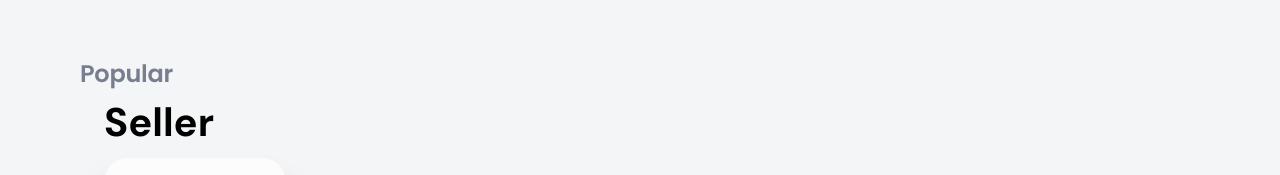
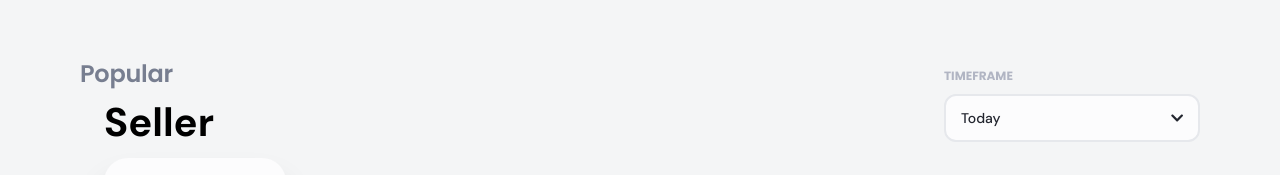
Before and after one commit to Sukhanberliyev/NFT-website, a React (Create React App) app: page / in a window 1280 px wide. Shown: the part 2363-2538 px from the top of the page. Built offline with nearby package versions, Linux system fonts and the light colour scheme.

Commit message:
add custom dropdown

```diff
--- a/public/index.html
+++ b/public/index.html
@@ -28,6 +28,10 @@
       href="https://fonts.googleapis.com/css2?family=DM+Sans:ital,wght@0,400;0,500;0,700;1,400;1,500;1,700&display=swap"
       rel="stylesheet"
     />
+    <link
+      href="https://maxcdn.bootstrapcdn.com/font-awesome/4.7.0/css/font-awesome.min.css"
+      rel="stylesheet"
+    />
     <title>NFT Marketplace</title>
   </head>
   <body>
--- a/src/components/Popular/PopularTop.js
+++ b/src/components/Popular/PopularTop.js
@@ -1,7 +1,26 @@
 import React from "react";
+import Dropdown from "../UI/Dropdown";
+import DropdownTwo from "../UI/Dropdown";
 
 // importing css
 import classes from "./PopularTop.module.css";
+
+// DUMMY DATA for dropdown
+
+const DUMMY_ITEMS = [
+  {
+    id: 1,
+    value: "Pulp fiction",
+  },
+  {
+    id: 2,
+    value: "The presitge",
+  },
+  {
+    id: 3,
+    value: "The godfather",
+  },
+];
 
 const PopularTop = () => {
   return (
@@ -16,7 +35,11 @@ const PopularTop = () => {
           </ul>
         </div>
       </div>
-      <div className={classes.field}></div>
+      <div className={classes.field}>
+        <p className={classes.label}>TIMEFRAME</p>
+        {/* <Dropdown title="Select Movie" items={DUMMY_ITEMS} /> */}
+        <DropdownTwo />
+      </div>
     </div>
   );
 };
--- a/src/components/Popular/PopularTop.module.css
+++ b/src/components/Popular/PopularTop.module.css
@@ -64,3 +64,14 @@
   line-height: 1.2;
   color: #777E90;
 }
+
+.field {
+  max-width: 256px;
+}
+.label {
+  margin-bottom: 12px;
+  font-size: 12px;
+  line-height: 1;
+  font-weight: 700;
+  color: #B1B5C3;
+}
--- /dev/null
+++ b/src/components/UI/Dropdown.css
@@ -0,0 +1,50 @@
+.select {
+  min-width: 256px;
+  position: relative;
+}
+.current {
+  float: none;
+  display: flex;
+  justify-content: space-between;
+  align-items: center;
+  border: 2px solid #e6e8ec;
+  background-color: #FCFCFD;
+  font-size: 14px;
+  border-radius: 12px;
+  font-weight: 500;
+  color: #23262f;
+  width: 100%;
+  height: 48px;
+  cursor: pointer;
+  padding: 15px;
+}
+
+.list {
+  position: absolute;
+  top: 110%;
+  left: 0;
+  right: 0;
+  display: flex;
+  flex-direction: column;
+  border: 2px solid #E6E8EC;
+  background-color: #FCFCFD;
+  font-size: 14px;
+  width: 100%;
+  border-radius: 12px;
+  list-style: none;
+  overflow: hidden;
+  z-index: 10;
+}
+.option {
+  padding: 15px;
+  cursor: pointer;
+}
+
+.option:hover {
+  background-color: #f6f6f6;
+}
+
+.selected {
+  font-weight: 500;
+  color: #3772FF;
+}
--- /dev/null
+++ b/src/components/UI/Dropdown.js
@@ -0,0 +1,49 @@
+import React, { useState } from "react";
+import { FontAwesomeIcon } from "@fortawesome/react-fontawesome";
+import { faChevronDown, faChevronUp } from "@fortawesome/free-solid-svg-icons";
+
+import "./Dropdown.css";
+
+const options = ["Today", "Morning", "Dinner", "Evening"];
+
+const DropdownTwo = () => {
+  const [open, setOpen] = useState(false);
+  const [selection, setSelection] = useState(null);
+  const toggleHandler = () => {
+    setOpen(!open);
+  };
+
+  const optionClicked = (value) => () => {
+    setSelection(value);
+    setOpen(false);
+    console.log(setSelection);
+  };
+
+  return (
+    <div tabIndex="0" className="select">
+      <div onClick={toggleHandler} className="current">
+        {selection || "Today"}
+        {open ? (
+          <FontAwesomeIcon icon={faChevronUp} />
+        ) : (
+          <FontAwesomeIcon icon={faChevronDown} />
+        )}
+      </div>
+      {open && (
+        <ul className="list">
+          {options.map((option) => (
+            <li
+              className="option"
+              onClick={optionClicked(option)}
+              key={Math.random()}
+            >
+              {option}
+            </li>
+          ))}
+        </ul>
+      )}
+    </div>
+  );
+};
+
+export default DropdownTwo;
```
Also changed, not shown: 1 other file (tests, documents, lock files or other folders).
